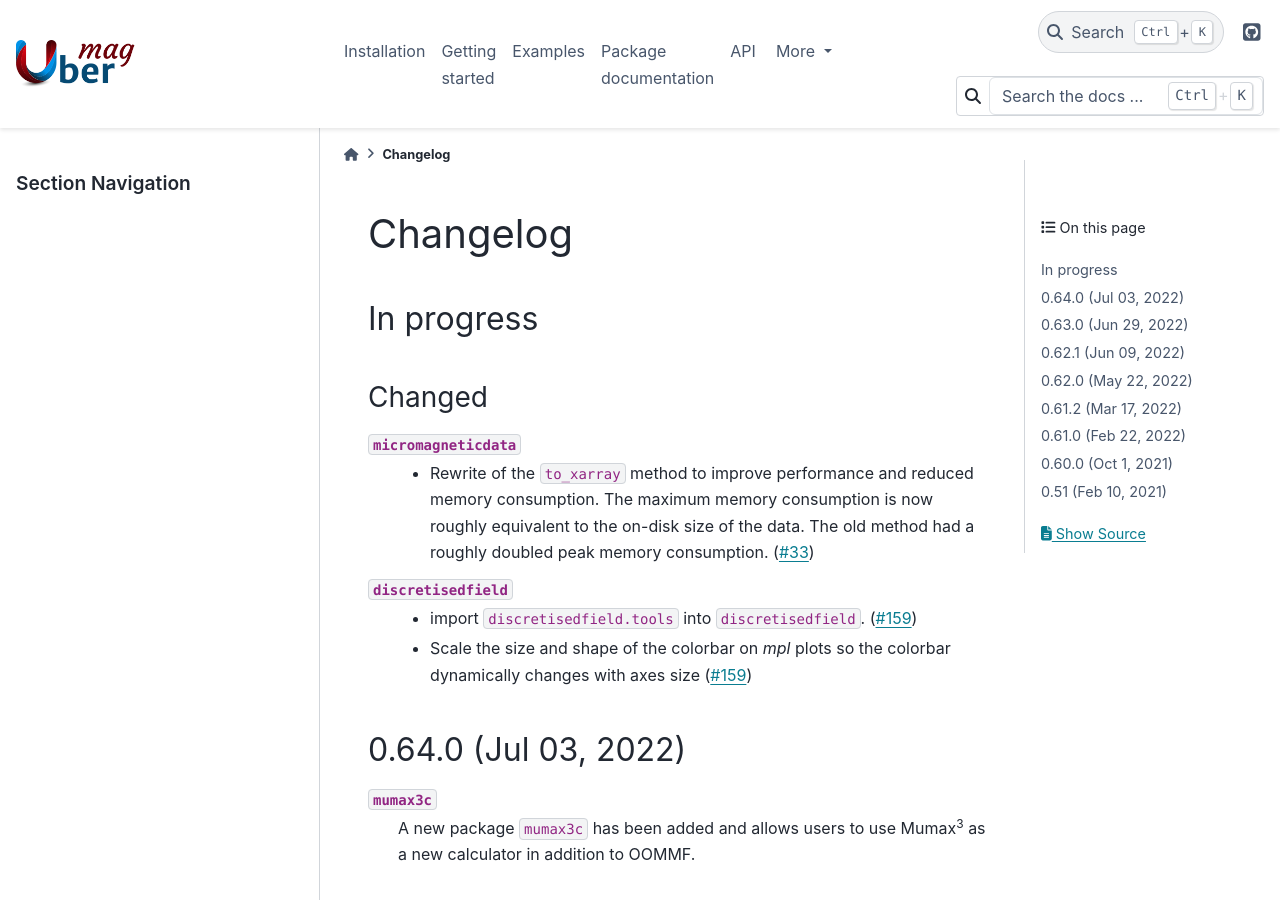
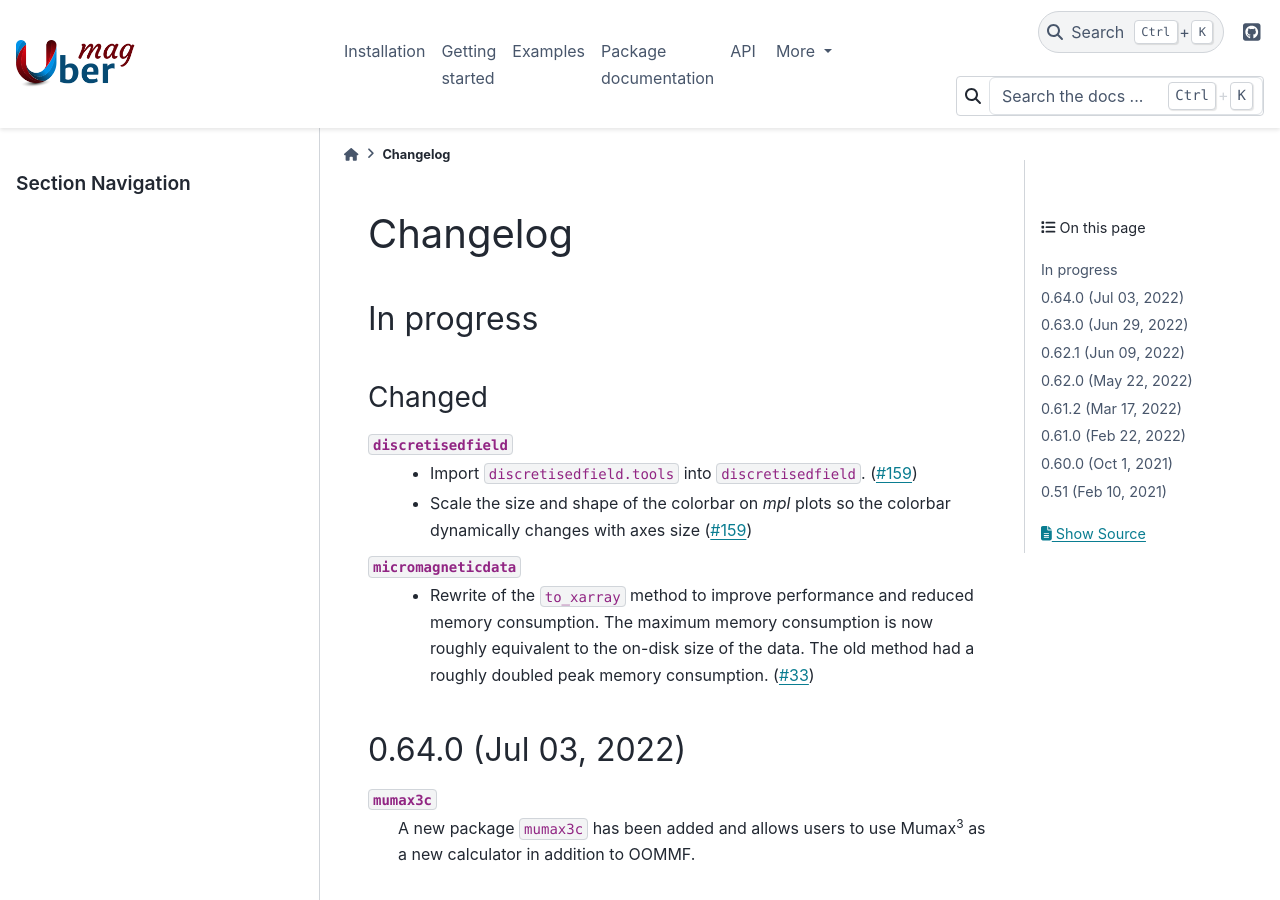
Before and after one commit to ubermag/ubermag.github.io, a Sphinx documentation site: the page built from source/changelog.rst, in a window 1280 px wide and 900 px high. Built offline with Sphinx 7.4.7 and the PyData theme 0.15.4, drawn with Linux system fonts in a browser that asks for light colours; pages that are not in the unit, such as notebooks, are missing from menus.

Commit message:
Alphabetic order

```diff
--- a/source/changelog.rst
+++ b/source/changelog.rst
@@ -8,19 +8,19 @@ In progress
 Changed
 -------
 
+``discretisedfield``
+  - Import ``discretisedfield.tools`` into ``discretisedfield``. (`#159
+    <https://github.com/ubermag/discretisedfield/pull/159>`__)
+  - Scale the size and shape of the colorbar on `mpl` plots so the colorbar
+    dynamically changes with axes size (`#159
+    <https://github.com/ubermag/discretisedfield/pull/159>`__)
+
 ``micromagneticdata``
   - Rewrite of the ``to_xarray`` method to improve performance and reduced
     memory consumption. The maximum memory consumption is now roughly equivalent
     to the on-disk size of the data. The old method had a roughly doubled peak
     memory consumption. (`#33
     <https://github.com/ubermag/micromagneticdata/pull/33>`__)
-
-``discretisedfield``
-  - import ``discretisedfield.tools`` into ``discretisedfield``. (`#159
-    <https://github.com/ubermag/discretisedfield/pull/159>`__)
-  - Scale the size and shape of the colorbar on `mpl` plots so the colorbar
-    dynamically changes with axes size (`#159
-    <https://github.com/ubermag/discretisedfield/pull/159>`__)
 
 0.64.0 (Jul 03, 2022)
 =====================
```
